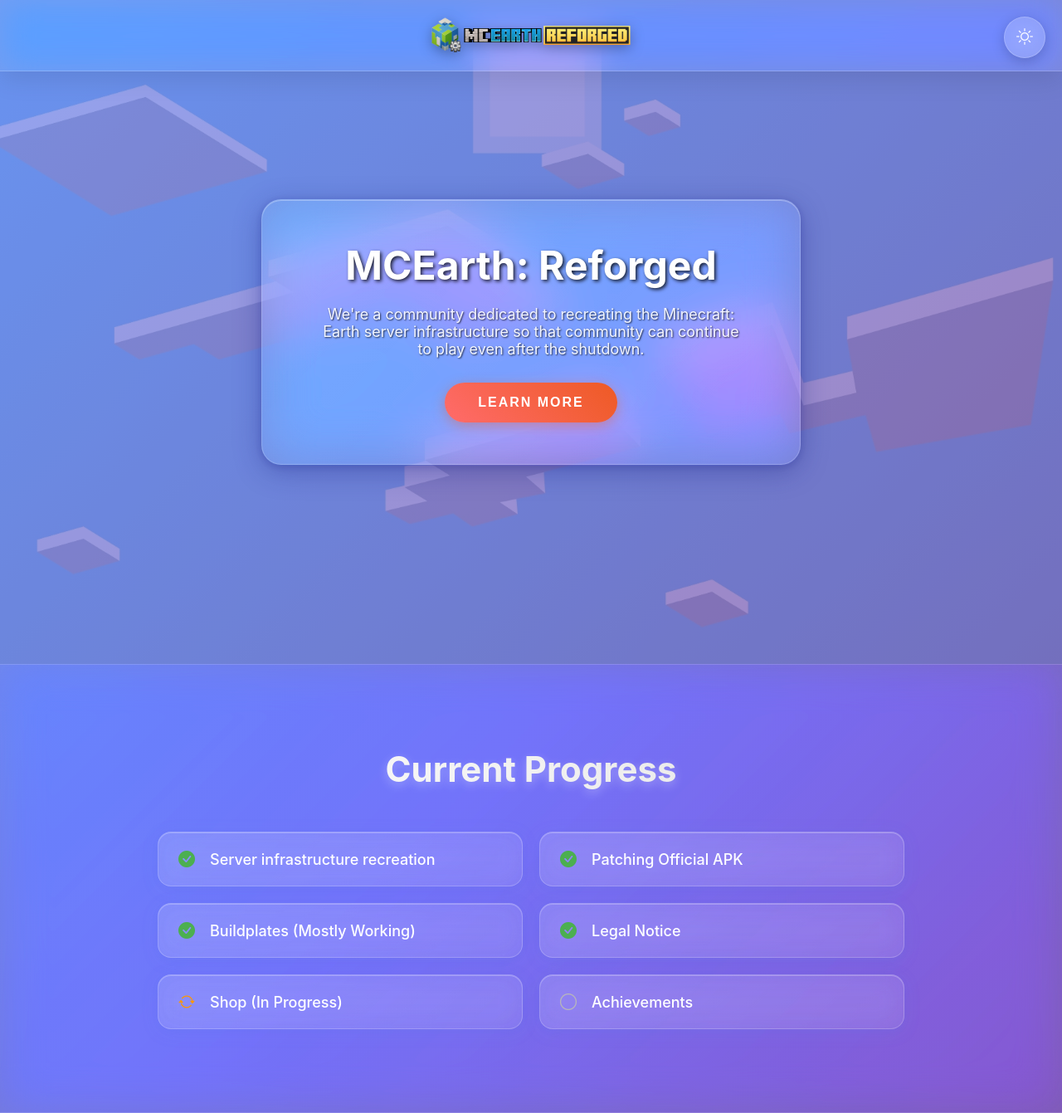
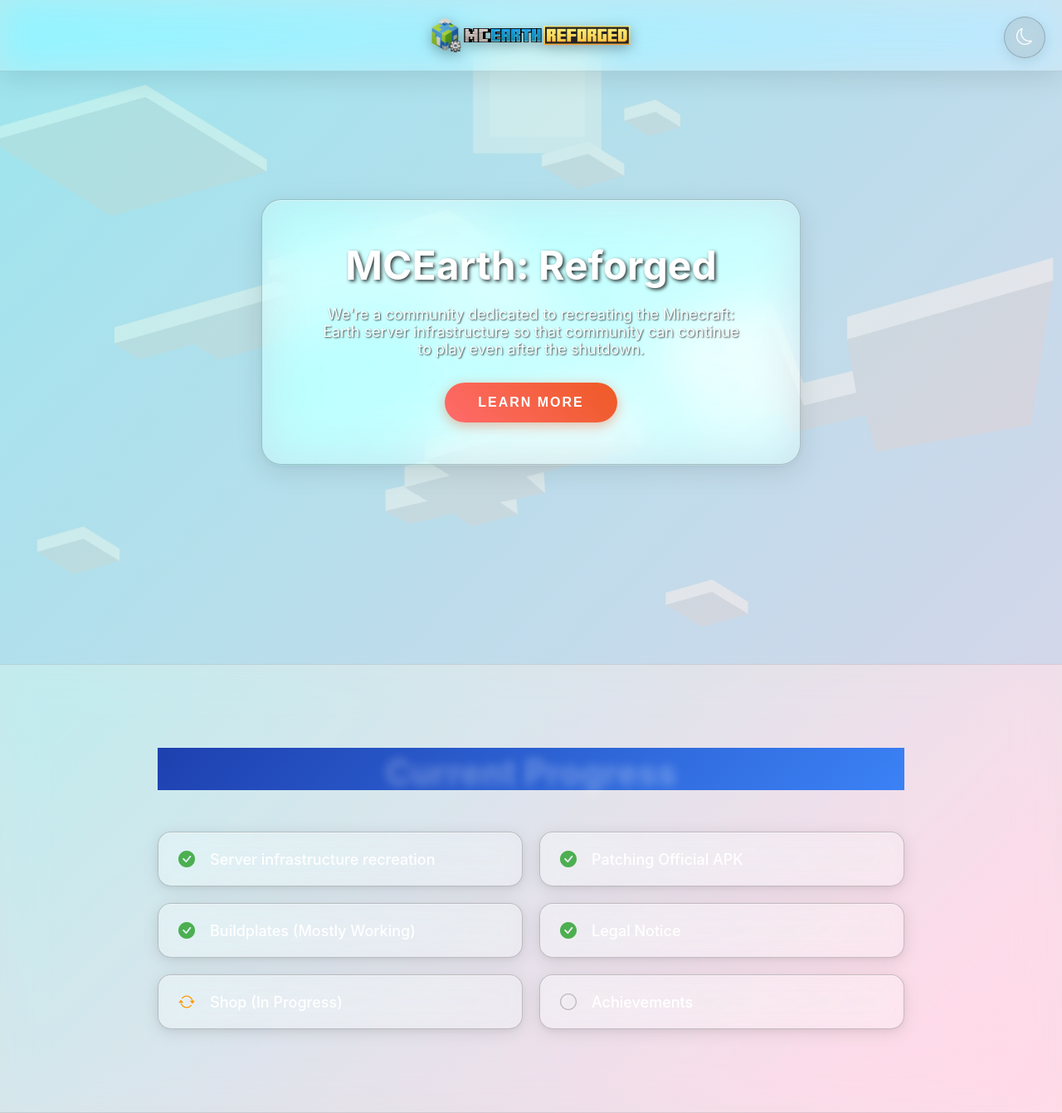
Before and after one commit to MCEarth-Reforged/ReforgedWebsite, a React (Create React App) app: page / in a window 1280 px wide. Shown: the whole page at 83% size. Built offline with nearby package versions, Linux system fonts and the light colour scheme; the HTML template or start-up script is replaced by a standard one.

Commit message:
Fix Theme Issue

```diff
--- a/src/App.css
+++ b/src/App.css
@@ -6,7 +6,7 @@
 
 body {
   font-family: 'Inter', -apple-system, BlinkMacSystemFont, 'Segoe UI', Roboto, sans-serif;
-  background: linear-gradient(135deg, #667eea 0%, #764ba2 100%);
+  background: linear-gradient(135deg, #a8edea 0%, #fed6e3 100%);
   color: white;
   overflow-x: hidden;
   min-height: 100vh;
@@ -24,7 +24,7 @@
   background-size: cover;
   background-position: center;
   background-attachment: fixed;
-  opacity: 0.3;
+  opacity: 0.2;
   z-index: -1;
 }
 
@@ -33,10 +33,10 @@
   position: fixed;
   top: 0;
   width: 100%;
-  background: rgba(255, 255, 255, 0.1);
+  background: rgba(255, 255, 255, 0.25);
   backdrop-filter: blur(20px) saturate(180%);
   -webkit-backdrop-filter: blur(20px) saturate(180%);
-  border-bottom: 1px solid rgba(255, 255, 255, 0.2);
+  border-bottom: 1px solid rgba(0, 0, 0, 0.1);
   z-index: 1000;
   padding: 20px 0;
   box-shadow: 0 8px 32px rgba(0, 0, 0, 0.1);
@@ -67,10 +67,10 @@
   position: absolute;
   top: 20px;
   right: 20px;
-  background: rgba(255, 255, 255, 0.15);
+  background: rgba(0, 0, 0, 0.1);
   backdrop-filter: blur(10px) saturate(180%);
   -webkit-backdrop-filter: blur(10px) saturate(180%);
-  border: 1px solid rgba(255, 255, 255, 0.2);
+  border: 1px solid rgba(0, 0, 0, 0.2);
   border-radius: 50px;
   width: 50px;
   height: 50px;
@@ -79,13 +79,13 @@
   justify-content: center;
   cursor: pointer;
   transition: all 0.3s ease;
-  box-shadow: 0 4px 16px rgba(0, 0, 0, 0.2);
+  box-shadow: 0 4px 16px rgba(0, 0, 0, 0.1);
 }
 
 .theme-toggle:hover {
-  background: rgba(255, 255, 255, 0.25);
+  background: rgba(0, 0, 0, 0.15);
   transform: scale(1.1);
-  box-shadow: 0 6px 20px rgba(0, 0, 0, 0.3);
+  box-shadow: 0 6px 20px rgba(0, 0, 0, 0.2);
 }
 
 .theme-toggle i {
@@ -105,18 +105,18 @@
 
 /* Frosted Glass Card */
 .frosted-glass-card {
-  background: linear-gradient(135deg, rgba(255, 255, 255, 0.1) 0%, rgba(255, 255, 255, 0.05) 100%);
+  background: linear-gradient(135deg, rgba(255, 255, 255, 0.25) 0%, rgba(255, 255, 255, 0.15) 100%);
   backdrop-filter: blur(30px) saturate(200%) brightness(1.2);
   -webkit-backdrop-filter: blur(30px) saturate(200%) brightness(1.2);
   border-radius: 24px;
-  border: 1px solid rgba(255, 255, 255, 0.18);
+  border: 1px solid rgba(0, 0, 0, 0.2);
   padding: 50px 70px;
   max-width: 650px;
   text-align: center;
   box-shadow:
-    0 8px 32px rgba(31, 38, 135, 0.37),
-    0 2px 8px rgba(31, 38, 135, 0.22),
-    inset 0 1px 0 rgba(255, 255, 255, 0.3);
+    0 8px 32px rgba(0, 0, 0, 0.1),
+    0 2px 8px rgba(0, 0, 0, 0.05),
+    inset 0 1px 0 rgba(255, 255, 255, 0.4);
   position: relative;
   overflow: hidden;
 }
@@ -180,11 +180,11 @@
 /* Progress Section */
 .progress-section {
   padding: 100px 20px;
-  background: rgba(255, 255, 255, 0.08);
+  background: rgba(255, 255, 255, 0.15);
   backdrop-filter: blur(25px) saturate(150%);
   -webkit-backdrop-filter: blur(25px) saturate(150%);
-  border-top: 1px solid rgba(255, 255, 255, 0.15);
-  border-bottom: 1px solid rgba(255, 255, 255, 0.15);
+  border-top: 1px solid rgba(0, 0, 0, 0.1);
+  border-bottom: 1px solid rgba(0, 0, 0, 0.1);
   position: relative;
 }
 
@@ -195,7 +195,7 @@
   left: 0;
   right: 0;
   bottom: 0;
-  background: linear-gradient(135deg, rgba(102, 126, 234, 0.1) 0%, rgba(118, 75, 162, 0.1) 100%);
+  background: linear-gradient(135deg, rgba(168, 237, 234, 0.1) 0%, rgba(254, 214, 227, 0.1) 100%);
   z-index: -1;
 }
 
@@ -211,7 +211,7 @@
   font-size: 42px;
   font-weight: 700;
   margin-bottom: 50px;
-  background: linear-gradient(135deg, #ffffff 0%, #e0e0e0 100%);
+  background: linear-gradient(135deg, #1e40af 0%, #3b82f6 100%);
   -webkit-background-clip: text;
   -webkit-text-fill-color: transparent;
   background-clip: text;
@@ -233,26 +233,26 @@
   font-size: 18px;
   font-weight: 500;
   padding: 20px 24px;
-  background: linear-gradient(135deg, rgba(255, 255, 255, 0.12) 0%, rgba(255, 255, 255, 0.08) 100%);
+  background: linear-gradient(135deg, rgba(255, 255, 255, 0.3) 0%, rgba(255, 255, 255, 0.2) 100%);
   backdrop-filter: blur(15px) saturate(180%);
   -webkit-backdrop-filter: blur(15px) saturate(180%);
   border-radius: 16px;
-  border: 1px solid rgba(255, 255, 255, 0.2);
+  border: 1px solid rgba(0, 0, 0, 0.2);
   transition: all 0.4s cubic-bezier(0.4, 0, 0.2, 1);
   box-shadow:
-    0 4px 20px rgba(102, 126, 234, 0.15),
-    0 2px 8px rgba(102, 126, 234, 0.1),
-    inset 0 1px 0 rgba(255, 255, 255, 0.25);
+    0 4px 20px rgba(0, 0, 0, 0.1),
+    0 2px 8px rgba(0, 0, 0, 0.05),
+    inset 0 1px 0 rgba(255, 255, 255, 0.4);
 }
 
 .progress-item:hover {
-  background: linear-gradient(135deg, rgba(255, 255, 255, 0.18) 0%, rgba(255, 255, 255, 0.12) 100%);
+  background: linear-gradient(135deg, rgba(255, 255, 255, 0.4) 0%, rgba(255, 255, 255, 0.3) 100%);
   transform: translateY(-4px) scale(1.02);
-  border-color: rgba(255, 255, 255, 0.3);
+  border-color: rgba(0, 0, 0, 0.3);
   box-shadow:
-    0 8px 30px rgba(102, 126, 234, 0.25),
-    0 4px 12px rgba(102, 126, 234, 0.15),
-    inset 0 1px 0 rgba(255, 255, 255, 0.35);
+    0 8px 30px rgba(0, 0, 0, 0.15),
+    0 4px 12px rgba(0, 0, 0, 0.1),
+    inset 0 1px 0 rgba(255, 255, 255, 0.5);
 }
 
 .checkmark {
@@ -383,3 +383,70 @@
     0 4px 12px rgba(0, 0, 0, 0.1),
     inset 0 1px 0 rgba(255, 255, 255, 0.5);
 }
+
+/* Dark Theme Styles (Mirror of Light) */
+body:not(.light-theme) {
+  background: linear-gradient(135deg, #667eea 0%, #764ba2 100%);
+}
+
+body:not(.light-theme)::before {
+  opacity: 0.2;
+}
+
+body:not(.light-theme) .header {
+  background: rgba(0, 0, 0, 0.25);
+  border-bottom: 1px solid rgba(255, 255, 255, 0.1);
+}
+
+body:not(.light-theme) .theme-toggle {
+  background: rgba(255, 255, 255, 0.1);
+  border: 1px solid rgba(255, 255, 255, 0.2);
+  box-shadow: 0 4px 16px rgba(255, 255, 255, 0.1);
+}
+
+body:not(.light-theme) .theme-toggle:hover {
+  background: rgba(255, 255, 255, 0.15);
+  box-shadow: 0 6px 20px rgba(255, 255, 255, 0.2);
+}
+
+body:not(.light-theme) .frosted-glass-card {
+  background: linear-gradient(135deg, rgba(0, 0, 0, 0.25) 0%, rgba(0, 0, 0, 0.15) 100%);
+  border: 1px solid rgba(255, 255, 255, 0.2);
+  box-shadow:
+    0 8px 32px rgba(255, 255, 255, 0.1),
+    0 2px 8px rgba(255, 255, 255, 0.05),
+    inset 0 1px 0 rgba(0, 0, 0, 0.4);
+}
+
+body:not(.light-theme) .progress-section {
+  background: rgba(0, 0, 0, 0.15);
+  border-top: 1px solid rgba(255, 255, 255, 0.1);
+  border-bottom: 1px solid rgba(255, 255, 255, 0.1);
+}
+
+body:not(.light-theme) .progress-section::before {
+  background: linear-gradient(135deg, rgba(102, 126, 234, 0.1) 0%, rgba(118, 75, 162, 0.1) 100%);
+}
+
+body:not(.light-theme) .progress-title {
+  background: linear-gradient(135deg, #ffffff 0%, #e0e0e0 100%);
+  text-shadow: 0 4px 12px rgba(0, 0, 0, 0.3);
+}
+
+body:not(.light-theme) .progress-item {
+  background: linear-gradient(135deg, rgba(0, 0, 0, 0.3) 0%, rgba(0, 0, 0, 0.2) 100%);
+  border: 1px solid rgba(255, 255, 255, 0.2);
+  box-shadow:
+    0 4px 20px rgba(255, 255, 255, 0.1),
+    0 2px 8px rgba(255, 255, 255, 0.05),
+    inset 0 1px 0 rgba(0, 0, 0, 0.4);
+}
+
+body:not(.light-theme) .progress-item:hover {
+  background: linear-gradient(135deg, rgba(0, 0, 0, 0.4) 0%, rgba(0, 0, 0, 0.3) 100%);
+  border-color: rgba(255, 255, 255, 0.3);
+  box-shadow:
+    0 8px 30px rgba(255, 255, 255, 0.15),
+    0 4px 12px rgba(255, 255, 255, 0.1),
+    inset 0 1px 0 rgba(0, 0, 0, 0.5);
+}
--- a/src/App.js
+++ b/src/App.js
@@ -2,7 +2,7 @@
 import './App.css';
 
 function App() {
-  const [isDarkTheme, setIsDarkTheme] = useState(true);
+  const [isDarkTheme, setIsDarkTheme] = useState(false);
 
   useEffect(() => {
     document.body.classList.toggle('light-theme', !isDarkTheme);
```
